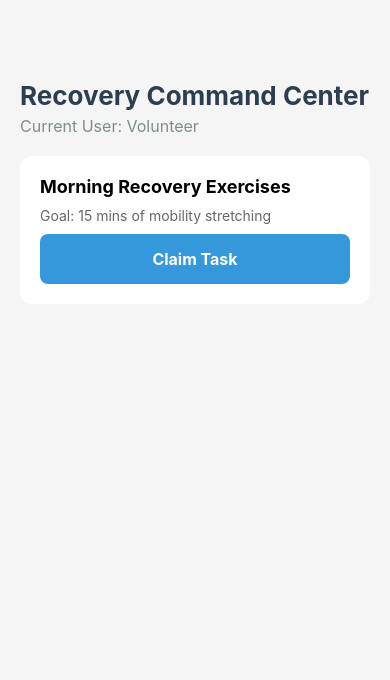
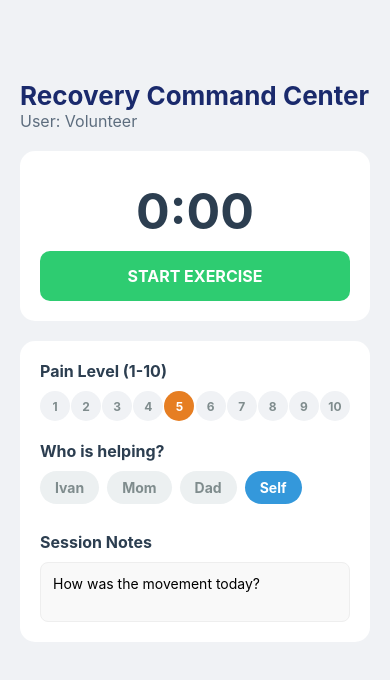
Before and after one commit to D3L3T3R7/recovery-app, a React Native app: screen / in a window 390 px wide. Shown: the top 680 px of the page. Built offline with nearby package versions, Linux system fonts and the light colour scheme.

Commit message:
Added Pain Scale, User Identity, and Notes

```diff
--- a/App.js
+++ b/App.js
@@ -1,5 +1,5 @@
 import React, { useState, useEffect } from 'react';
-import { View, Text, StyleSheet, TouchableOpacity, ScrollView, Alert } from 'react-native';
+import { View, Text, StyleSheet, TouchableOpacity, ScrollView, Alert, TextInput } from 'react-native';
 import { registerRootComponent } from 'expo';
 import AsyncStorage from '@react-native-async-storage/async-storage';
 import { db } from './firebaseConfig';
@@ -7,32 +7,73 @@ import { doc, setDoc } from 'firebase/firestore';
 
 function App() {
   const [currentHelper, setCurrentHelper] = useState('Volunteer');
+  const [nameInput, setNameInput] = useState('');
+  const [isTracking, setIsTracking] = useState(false);
+  const [seconds, setSeconds] = useState(0);
+  const [sessionNotes, setSessionNotes] = useState('');
+  const [assistant, setAssistant] = useState('Self');
+
+  // NEW: Pain Level State
+  const [painLevel, setPainLevel] = useState(5);
 
   useEffect(() => {
     const getName = async () => {
       try {
         const storedName = await AsyncStorage.getItem('user_name');
-        if (storedName) setCurrentHelper(storedName);
-      } catch (e) {
-        console.log("Error loading name", e);
-      }
+        if (storedName) {
+          setCurrentHelper(storedName);
+          setNameInput(storedName);
+        }
+      } catch (e) { console.log("Error loading name", e); }
     };
     getName();
   }, []);
 
-  const claimTask = async (taskId) => {
-    try {
-      const taskRef = doc(db, "recoveryLogs", taskId);
-      // setDoc with { merge: true } creates the document if it's missing!
-      await setDoc(taskRef, {
-        status: "In Progress",
-        claimedBy: currentHelper,
-        lastUpdated: new Date().toISOString()
-      }, { merge: true });
+  useEffect(() => {
+    let interval = null;
+    if (isTracking) {
+      interval = setInterval(() => { setSeconds((prev) => prev + 1); }, 1000);
+    } else { clearInterval(interval); }
+    return () => clearInterval(interval);
+  }, [isTracking]);
 
-      Alert.alert("Success", "Task claimed by " + currentHelper);
-    } catch (e) {
-      Alert.alert("Error", "Could not claim task: " + e.message);
+  const saveName = async () => {
+    await AsyncStorage.setItem('user_name', nameInput);
+    setCurrentHelper(nameInput);
+    Alert.alert("Saved", `Name set to: ${nameInput}`);
+  };
+
+  const formatTime = (secs) => {
+    const mins = Math.floor(secs / 60);
+    const s = secs % 60;
+    return `${mins}:${s < 10 ? '0' : ''}${s}`;
+  };
+
+  const handleTimerAction = async () => {
+    if (!isTracking) {
+      setIsTracking(true);
+    } else {
+      setIsTracking(false);
+      const finalTime = formatTime(seconds);
+
+      try {
+        const logRef = doc(db, "recoveryLogs", `session_${Date.now()}`);
+        await setDoc(logRef, {
+          user: currentHelper,
+          assistant: assistant,
+          notes: sessionNotes,
+          painLevel: painLevel, // Saved to Firebase!
+          duration: finalTime,
+          durationSeconds: seconds,
+          timestamp: new Date().toISOString(),
+          type: "Mobility Exercise"
+        });
+        Alert.alert("Session Logged", `Time: ${finalTime}\nPain: ${painLevel}/10`);
+        setSeconds(0);
+        setSessionNotes('');
+      } catch (e) {
+        Alert.alert("Error", "Could not save: " + e.message);
+      }
     }
   };
 
@@ -40,33 +81,85 @@ function App() {
     <ScrollView style={styles.container}>
       <View style={styles.header}>
         <Text style={styles.title}>Recovery Command Center</Text>
-        <Text style={styles.subtitle}>Current User: {currentHelper}</Text>
+        <Text style={styles.subtitle}>User: {currentHelper}</Text>
       </View>
 
-      <View style={styles.card}>
-        <Text style={styles.cardTitle}>Morning Recovery Exercises</Text>
-        <Text style={styles.cardDetail}>Goal: 15 mins of mobility stretching</Text>
+      <View style={[styles.card, { alignItems: 'center' }]}>
+        <Text style={styles.timerText}>{formatTime(seconds)}</Text>
         <TouchableOpacity
-          style={styles.button}
-          onPress={() => claimTask('morning_ex_001')}
+          style={[styles.timerButton, isTracking ? styles.stopBtn : styles.startBtn]}
+          onPress={handleTimerAction}
         >
-          <Text style={styles.buttonText}>Claim Task</Text>
+          <Text style={styles.buttonText}>{isTracking ? "STOP & SAVE" : "START EXERCISE"}</Text>
         </TouchableOpacity>
       </View>
+
+      <View style={[styles.card, { marginTop: 20 }]}>
+        {/* Pain Scale Selector */}
+        <Text style={styles.cardTitle}>Pain Level (1-10)</Text>
+        <View style={styles.painRow}>
+          {[1, 2, 3, 4, 5, 6, 7, 8, 9, 10].map((num) => (
+            <TouchableOpacity
+              key={num}
+              style={[styles.painCircle, painLevel === num && styles.painActive]}
+              onPress={() => setPainLevel(num)}
+            >
+              <Text style={[styles.painText, painLevel === num && styles.painActiveText]}>{num}</Text>
+            </TouchableOpacity>
+          ))}
+        </View>
+
+        <Text style={[styles.cardTitle, { marginTop: 20 }]}>Who is helping?</Text>
+        <View style={styles.helperRow}>
+          {['Ivan', 'Mom', 'Dad', 'Self'].map((person) => (
+            <TouchableOpacity
+              key={person}
+              style={[styles.helperChip, assistant === person && styles.helperActive]}
+              onPress={() => setAssistant(person)}
+            >
+              <Text style={[styles.helperText, assistant === person && styles.helperActiveText]}>{person}</Text>
+            </TouchableOpacity>
+          ))}
+        </View>
+
+        <Text style={[styles.cardTitle, { marginTop: 20 }]}>Session Notes</Text>
+        <TextInput
+          style={styles.notesInput}
+          placeholder="How was the movement today?"
+          multiline
+          value={sessionNotes}
+          onChangeText={setSessionNotes}
+        />
+      </View>
+
+      <View style={{ height: 40 }} />
     </ScrollView>
   );
 }
 
 const styles = StyleSheet.create({
-  container: { flex: 1, backgroundColor: '#f5f5f5', padding: 20 },
+  container: { flex: 1, backgroundColor: '#f0f2f5', padding: 20 },
   header: { marginTop: 60, marginBottom: 20 },
-  title: { fontSize: 26, fontWeight: 'bold', color: '#2c3e50' },
-  subtitle: { fontSize: 16, color: '#7f8c8d', marginTop: 5 },
-  card: { backgroundColor: '#fff', padding: 20, borderRadius: 12, elevation: 4, shadowColor: '#000' },
-  cardTitle: { fontSize: 18, fontWeight: 'bold' },
-  cardDetail: { fontSize: 14, color: '#666', marginVertical: 10 },
-  button: { backgroundColor: '#3498db', padding: 15, borderRadius: 8, alignItems: 'center' },
-  buttonText: { color: '#fff', fontWeight: 'bold', fontSize: 16 }
+  title: { fontSize: 26, fontWeight: 'bold', color: '#1a2a6c' },
+  subtitle: { fontSize: 16, color: '#5d6d7e' },
+  card: { backgroundColor: '#fff', padding: 20, borderRadius: 15, elevation: 4 },
+  cardTitle: { fontSize: 16, fontWeight: 'bold', color: '#2c3e50' },
+  timerText: { fontSize: 50, fontWeight: 'bold', marginVertical: 10, color: '#2c3e50' },
+  timerButton: { width: '100%', padding: 15, borderRadius: 10, alignItems: 'center' },
+  startBtn: { backgroundColor: '#2ecc71' },
+  stopBtn: { backgroundColor: '#e74c3c' },
+  buttonText: { color: '#fff', fontSize: 16, fontWeight: 'bold' },
+  painRow: { flexDirection: 'row', justifyContent: 'space-between', marginTop: 10 },
+  painCircle: { width: 30, height: 30, borderRadius: 15, backgroundColor: '#f0f2f5', alignItems: 'center', justifyContent: 'center' },
+  painActive: { backgroundColor: '#e67e22' },
+  painText: { fontSize: 12, fontWeight: 'bold', color: '#7f8c8d' },
+  painActiveText: { color: '#fff' },
+  helperRow: { flexDirection: 'row', flexWrap: 'wrap', marginTop: 10 },
+  helperChip: { backgroundColor: '#ecf0f1', paddingHorizontal: 15, paddingVertical: 8, borderRadius: 20, marginRight: 8, marginBottom: 8 },
+  helperActive: { backgroundColor: '#3498db' },
+  helperText: { color: '#7f8c8d', fontWeight: 'bold' },
+  helperActiveText: { color: '#fff' },
+  notesInput: { backgroundColor: '#f9f9f9', borderRadius: 8, padding: 12, marginTop: 10, height: 60, textAlignVertical: 'top', borderWidth: 1, borderColor: '#eee' }
 });
 
 registerRootComponent(App);
```
